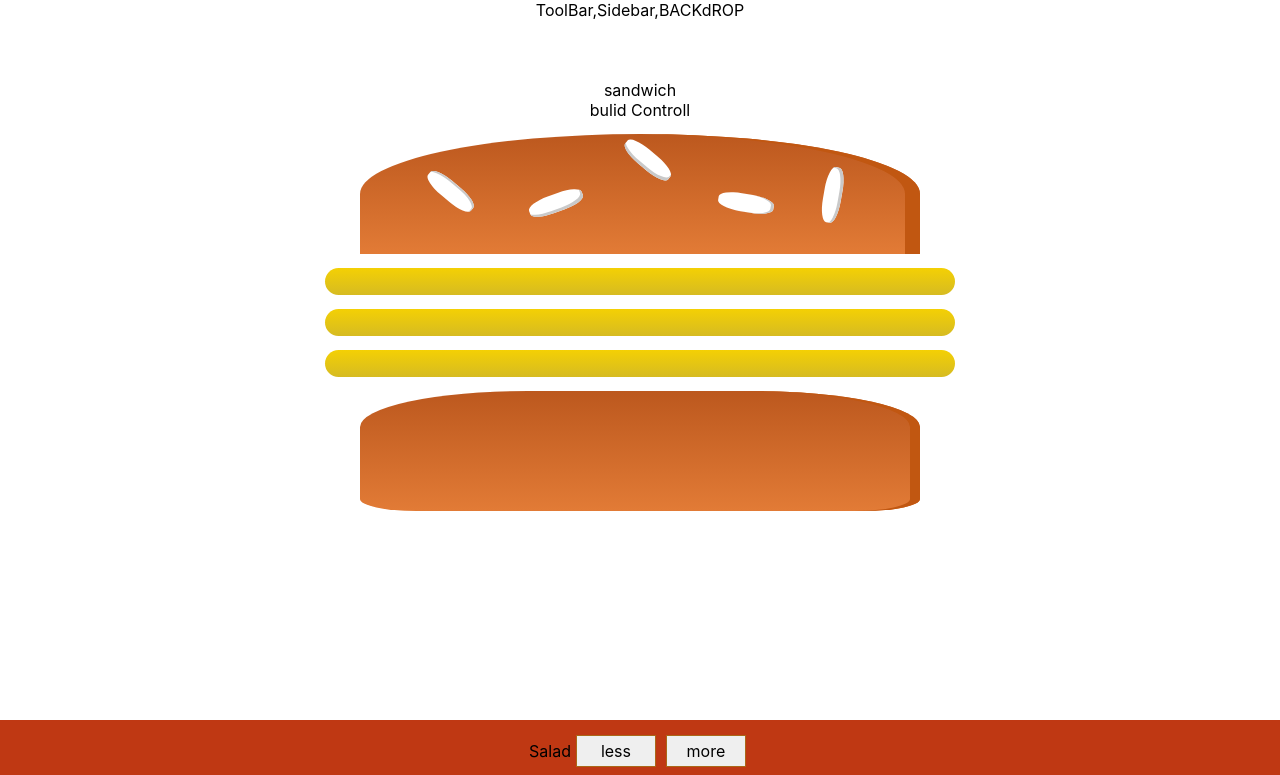
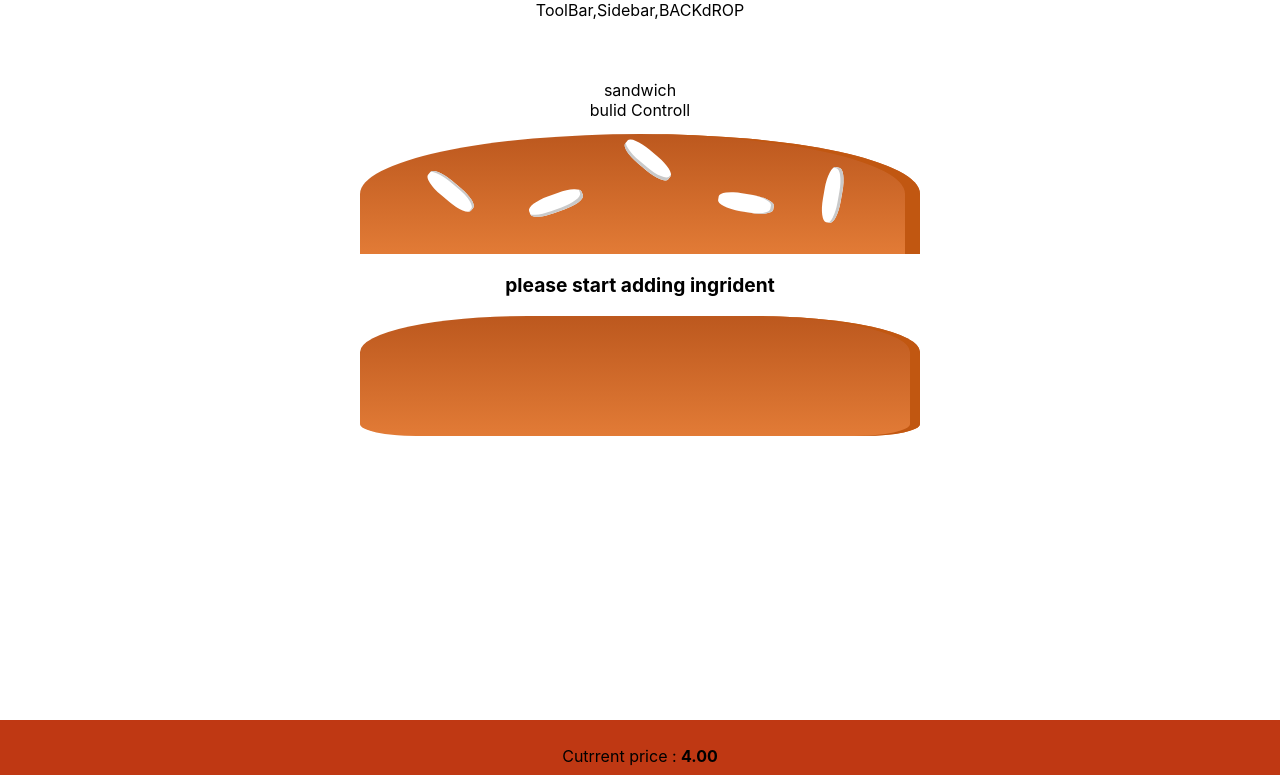
Before and after one commit to pooyafils/sandwich-shop, a React (Create React App) app: page / in a window 1280 px wide. Shown: the top 775 px of the page. Built offline with nearby package versions, Linux system fonts and the light colour scheme.

Commit message:
adding remove handler

```diff
--- a/src/component/sandwich/bulidcontrols/BulidControls.js
+++ b/src/component/sandwich/bulidcontrols/BulidControls.js
@@ -11,9 +11,12 @@ const BulidControls=(props)=>{
 
     return(
         <div className={classes.BulidControls} >
+            <p>Cutrrent price : <strong>{props.price.toFixed(2)}</strong></p>
             {controls.map(ctrl=>(
                 <BulidControl added={()=>props.ingredientadded(ctrl.type)}
+                              removed={()=>props.ingridentRemoveed(ctrl.type)}
                               type={ctrl.type}
+                              disabled={props.disabed[ctrl.type]}
                     key={ctrl.label} label={ctrl.label}/>
             ))}
         </div>
--- a/src/component/sandwich/bulidcontrols/bulidcontrol/Bulidcontrol.js
+++ b/src/component/sandwich/bulidcontrols/bulidcontrol/Bulidcontrol.js
@@ -5,7 +5,8 @@ const BulidControl=(props)=>{
     return(
         <div className={classes.BuildControl}>
           <div className="Label">{props.label}</div>
-            <button className="Less">less</button>
+            <button className="Less" onClick={props.removed}
+                    disabled={props.disabled}>less</button>
             <button className="More" onClick={props.added}>more</button>
         </div>
     )
--- a/src/containers/sandwich/SandwichBulider.js
+++ b/src/containers/sandwich/SandwichBulider.js
@@ -18,7 +18,7 @@ class sandwichBuilder extends Component{
         ingredient:{
            salad:0,
             bacon:0,
-            cheese:3,
+            cheese:0,
             meat:0
         },
         totalPrice:4
@@ -36,15 +36,41 @@ const newPrice=oldPrice+priceAddtion;
        this.setState({totalPrice:newPrice, ingredient:updatedIngrident});
 
     }
+    removeIngridientHandler=(type)=>{
+
+        const oldCount = this.state.ingredient[type]
+        if(oldCount<=0){
+            return ;
+        }
+        const updatedCount = oldCount - 1;
+        const updatedIngrident = {...this.state.ingredient};
+
+        updatedIngrident[type]=updatedCount;
+        const priceDedution=INGREDIENT_PRICE[type]
+        const oldPrice=this.state.totalPrice;
+        const newPrice=oldPrice-priceDedution;
+        this.setState({totalPrice:newPrice, ingredient:updatedIngrident});
+
+
+    }
 
 render() {
+        const disableInfo={
+            ...this.state.ingredient
+        };
+        for(let key in disableInfo){
+            disableInfo[key]= disableInfo[key]<=0
+        }
     return(
 <Auxs>
 
     <div>sandwich</div>
     <div>bulid Controll</div>
     <Sandwich ingredients={this.state.ingredient}/>
-    <BulidControls ingredientadded={this.addIngridentHandler} />
+    <BulidControls ingridentRemoveed={this.removeIngridientHandler}
+        ingredientadded={this.addIngridentHandler}
+    disabed={disableInfo}
+    price={this.state.totalPrice}/>
 </Auxs>
     )
 }
```
